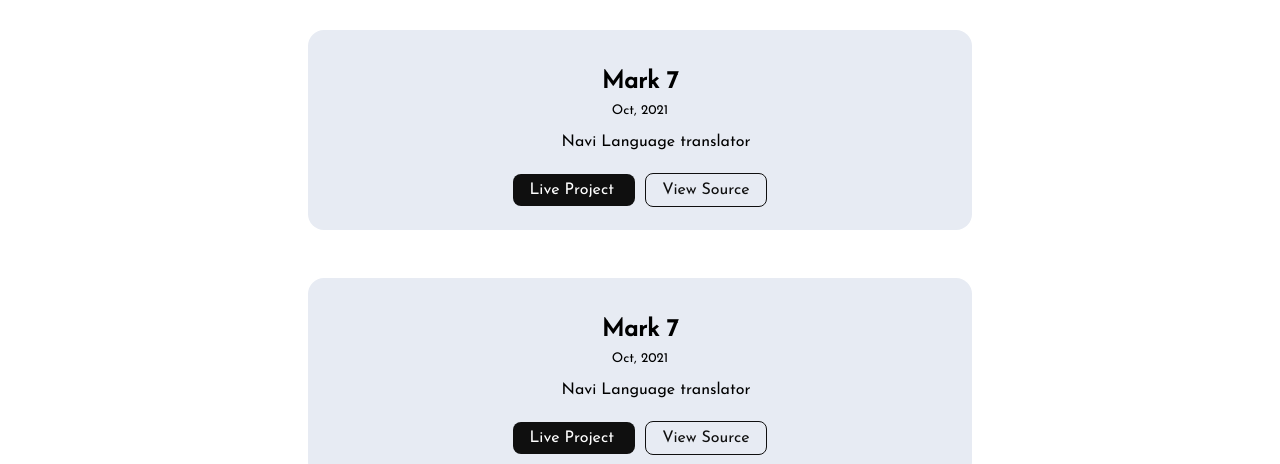
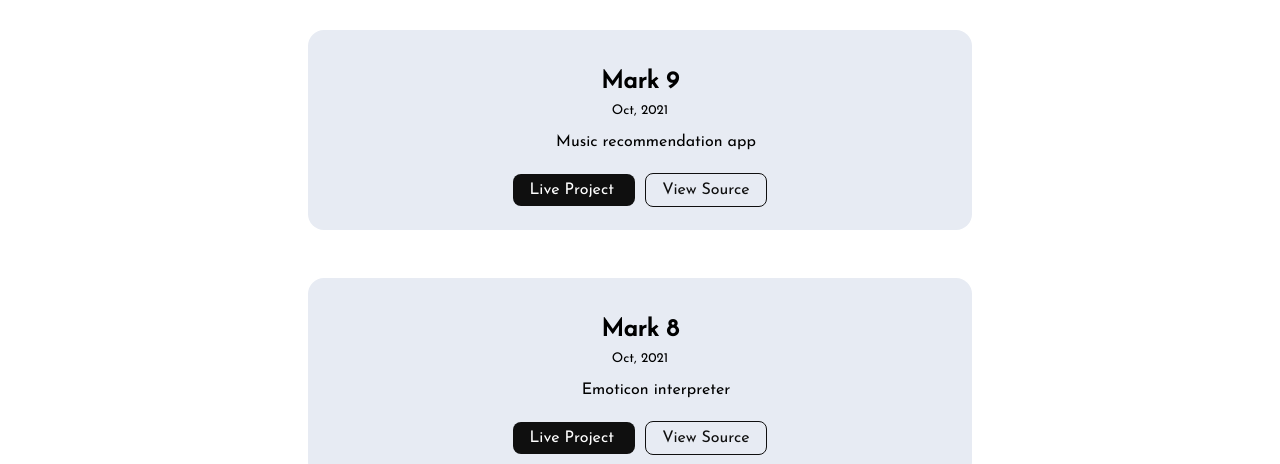
Before and after one commit to Lakshay-Pathak/Lakshay-Portfolio, a plain HTML site: page projects.html in a window 1280 px wide. Shown: the part 175-639 px from the top of the page. Drawn offline with Linux system fonts and the light colour scheme.

Commit message:
update projects.html
fixed typos

```diff
--- a/projects.html
+++ b/projects.html
@@ -34,10 +34,10 @@
   </header>  <ul class="list-non-bullet">
     <li>
       <article class="showcase-list container container-center ow">
-        <h1>Mark 7</h1>
+        <h1>Mark 9</h1>
         <small>Oct, 2021</small>
         <p>
-         Navi Language translator
+         Music recommendation app
         </p>
 
         <a
@@ -57,10 +57,10 @@
   <ul class="list-non-bullet">
     <li>
       <article class="showcase-list container container-center ow">
-        <h1>Mark 7</h1>
+        <h1>Mark 8</h1>
         <small>Oct, 2021</small>
         <p>
-         Navi Language translator
+         Emoticon interpreter
         </p>
 
         <a
```
